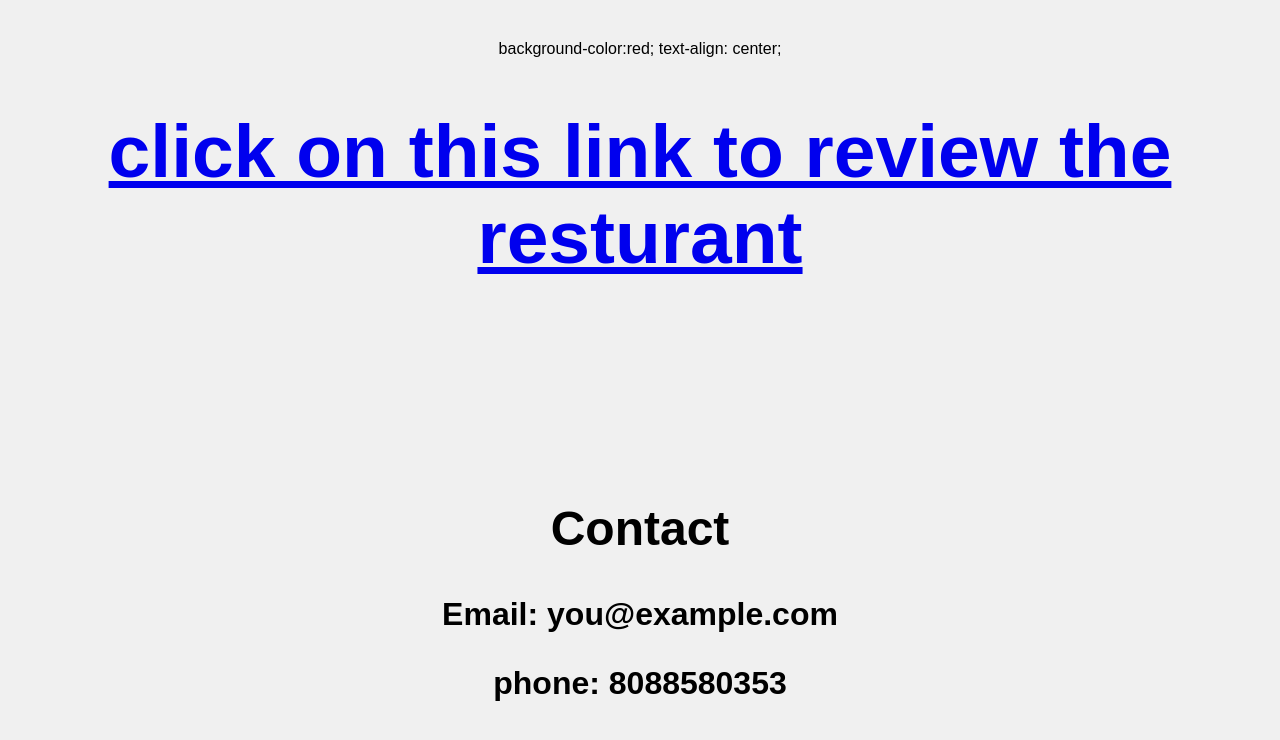
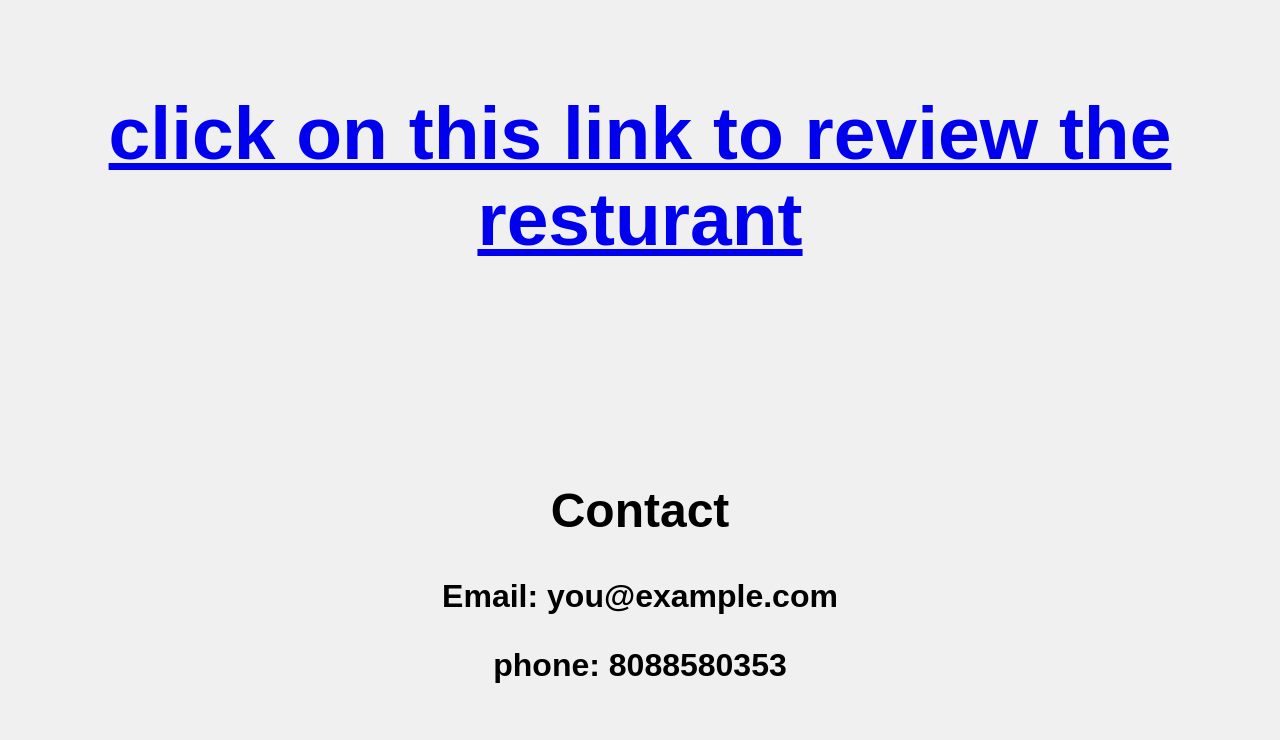
Before and after one commit to UAERestaurant/Sai-Garden, a plain HTML site: page index.html in a window 1280 px wide. Shown: the part 4752-5492 px from the top of the page. Drawn offline with Linux system fonts and the light colour scheme.

Commit message:
Update index.html

```diff
--- a/index.html
+++ b/index.html
@@ -43,8 +43,8 @@
 <br>
 <br>
 <br>
-   background-color:red;
-      text-align: center;
+   <background-color:red;
+      text-align: center;>
   <a href="https://www.google.com/search?sca_esv=5829b96342253121&hl=en-IN&sxsrf=AE3TifNV_9qNS18z130W5lY8IZQ6ki3xgQ:1748431908965&q=Sai+Garden+Restaurant&si=AMgyJEtREmoPL4P1I5IDCfuA8gybfVI2d5Uj7QMwYCZHKDZ-EzPKxb_ykAg5ZpC0irmWKV_h_tgjT-XtaeJ6FyMHSkaZhzH23IXsqCZcK63RtLyDXV9vWm1Kzs66y8g8gvzF1DqaYil0rNWks7xeKY7r3Mig3MPySQ%3D%3D&uds=AOm0WdFBvY2LKXs9H9KYsBlzmzqjzcGCQ5Tyc8EGpwuLUGv0rGENQGzxURdc8lbsIzfzfoq634vheimuTKjke5T59XVoJ8ysgvxQ_rm2-8yh4Ajuwhc0R6IEfjGYvgpwC_jIQl9e5b_T&sa=X&ved=2ahUKEwj57-O2iMaNAxVZxzgGHUyOAEgQrrQLegQIHhAA&biw=392&bih=766&dpr=2.75">
 
  <h1 style="font-size:75px;colour:yellow;"> click on this link to review the resturant<h1></a>
```
